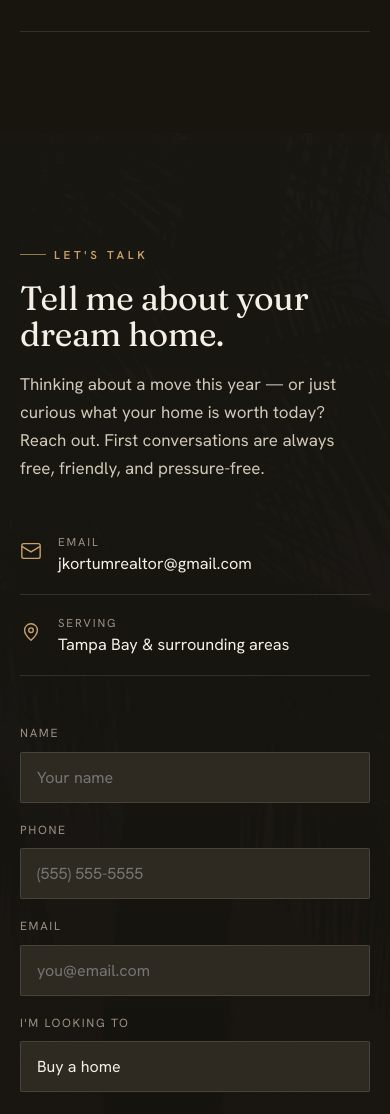
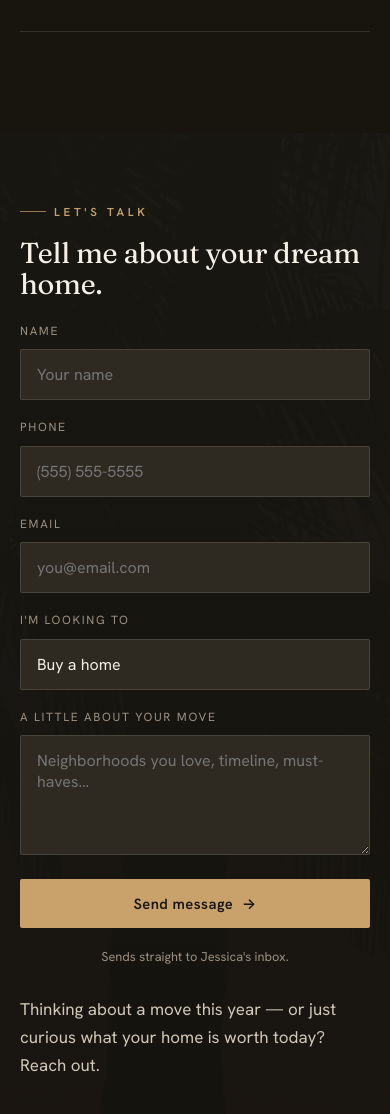
Before and after one commit to greenlantern9/jess-realty-site, a plain HTML site: page index.html in a window 390 px wide. Shown: the part 10886-12000 px from the top of the page. Drawn offline with nearby package versions, Linux system fonts and the light colour scheme.

Commit message:
Put the form first on mobile at /contact
Someone landing on /contact from a phone got the heading, a blurb and
two contact rows before reaching the first input - the form was off
screen on the page whose entire job is the form.

Split the copy into head and details and drive placement with grid
areas, so desktop keeps copy-left / form-right while mobile runs
heading -> form -> details. Also trimmed the contact section's top
padding on mobile and added scroll-margin-top, since the fixed nav was
covering the top of whichever section an anchor landed on.

Dropped "First conversations are always free, friendly, and
pressure-free."

```diff
--- a/index.html
+++ b/index.html
@@ -153,6 +153,8 @@
 
   *{box-sizing:border-box;margin:0;padding:0}
   html{scroll-behavior:smooth}
+  /* The nav is fixed, so an anchor would otherwise land underneath it. */
+  section[id]{scroll-margin-top:76px}
   body{
     background:var(--ink);
     color:var(--cream);
@@ -383,9 +385,16 @@
   .stars{color:var(--brass);letter-spacing:.2em;margin-bottom:16px;font-size:.9rem}
 
   /* ===================== CONTACT ===================== */
-  .contact-grid{display:grid;grid-template-columns:1fr 1fr;gap:clamp(36px,6vw,84px);align-items:start}
-  .contact-info h2{font-size:clamp(2.1rem,5vw,3.2rem);margin-top:16px}
-  .contact-info p{color:var(--cream-soft);margin-top:18px;max-width:42ch}
+  /* Grid areas rather than source order: desktop keeps copy left / form right,
+     while mobile can slot the form between the heading and the details. */
+  .contact-grid{display:grid;grid-template-columns:1fr 1fr;align-items:start;
+    gap:clamp(18px,3vw,26px) clamp(36px,6vw,84px);
+    grid-template-areas:"head form" "details form"}
+  .contact-head{grid-area:head}
+  .contact-details{grid-area:details}
+  .contact-grid form{grid-area:form}
+  .contact-head h2{font-size:clamp(2.1rem,5vw,3.2rem);margin-top:16px}
+  .contact-details p{color:var(--cream-soft);max-width:42ch}
   .info-list{margin-top:34px;display:flex;flex-direction:column;gap:2px}
   .info-row{display:flex;gap:16px;align-items:center;padding:16px 0;border-bottom:1px solid var(--line-soft)}
   .info-row .ico{color:var(--brass);flex-shrink:0}
@@ -441,7 +450,14 @@
     .hero .lead{max-width:46ch}
     .cards3,.listing-grid{grid-template-columns:1fr;}
     .quotes{grid-template-columns:1fr}
-    .contact-grid{grid-template-columns:1fr;gap:48px}
+    /* Form directly under the heading; the blurb and contact rows move below,
+       so someone arriving at /contact sees the first input straight away. */
+    .contact-grid{grid-template-columns:1fr;gap:22px;
+      grid-template-areas:"head" "form" "details"}
+    .contact-head h2{font-size:clamp(1.8rem,7vw,2.3rem)}
+    .contact-details{margin-top:6px}
+    /* the band's usual 80-140px of top padding pushes the form off-screen */
+    #contact{padding-top:clamp(44px,7vh,64px)}
   }
   @media(max-width:760px){
     nav.links{position:fixed;inset:0 0 0 auto;width:min(80vw,320px);background:var(--ink-3);
@@ -1009,12 +1025,17 @@
 <!-- ===================== CONTACT ===================== -->
 <section class="band alt" id="contact">
   <div class="wrap contact-grid">
-    <div class="contact-info">
+    <!-- Split into head / details so the form can sit between them on mobile.
+         Landing on /contact should show the form, not a screen of copy. -->
+    <div class="contact-head">
       <span class="eyebrow reveal">Let's talk</span>
       <h2 class="reveal" style="transition-delay:.05s">Tell me about your dream home.</h2>
+    </div>
+
+    <div class="contact-details">
       <p class="reveal" style="transition-delay:.1s">
         Thinking about a move this year — or just curious what your home is worth today?
-        Reach out. First conversations are always free, friendly, and pressure-free.
+        Reach out.
       </p>
       <div class="info-list">
         <div class="info-row reveal">
```
